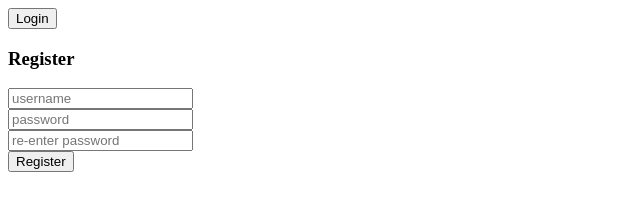
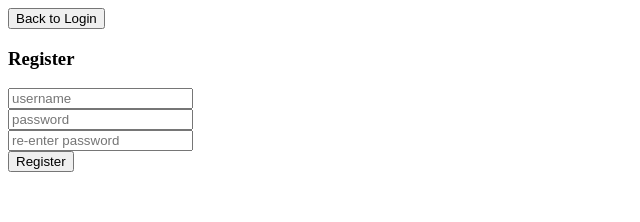
Before and after one commit to y0n4/pantry-patron, a React app: page /register in a window 1280 px wide. Shown: the top 222 px of the page, without its empty margins (0-640 px from the left). Built offline with nearby package versions, Linux system fonts and the light colour scheme; the HTML template or start-up script is replaced by a standard one.

Commit message:
Complete style of register page

```diff
--- a/client/src/components/Navigation.jsx
+++ b/client/src/components/Navigation.jsx
@@ -1,7 +1,6 @@
 import React from 'react';
 import {Link} from 'react-router-dom';
 import $ from 'jquery';
-
 
 const NavBar = () => (
   <div className="navbar navbar-default navbar-static-top">
@@ -16,7 +15,7 @@ const NavBar = () => (
         <button type="button" className="btn btn-default navbar-btn">Logout</button>
       </Link>
     </div>
-    </div>
+  </div>
 );
 
 export default NavBar;
--- a/client/src/components/Register.jsx
+++ b/client/src/components/Register.jsx
@@ -44,31 +44,34 @@ class Register extends React.Component {
   render() {
     console.log(this.props)
     return (
-      <div>
-    {/*Header*/}
-        <div>
-      {/*makes the button the link */}
+      <div className="wrapper">
+        <form className="form-signin">
           <Link to="/login">
-            <button type="button">
-              Login
+            <button
+              className="btn btn-lg btn-primary btn-sm btn-block"
+              type="submit"
+              type="button">
+              Back to Login
             </button>
           </Link>
-          <h3>Register</h3>
-        </div>
-      {/*User information*/}
-        <form>
+          <h3 className="form-signin-heading">Register</h3>
           <div>
-            <input type="text" placeholder="username" name="register-username" value={this.state.username} onChange={this.handleUsername.bind(this)}/>
+            <input type="text" className="form-control" placeholder="username" name="register-username" value={this.state.username} onChange={this.handleUsername.bind(this)}/>
           </div>
           <div>
-            <input type="password" placeholder="password" value={this.state.entry} name="register-password" onChange={this.handleEntryChange.bind(this)}/>
+            <input type="password" className="form-control" placeholder="password" name="register-password" value={this.state.password} onChange={this.handleEntryChange.bind(this)}/>
           </div>
           <div>
-            <input type="password" placeholder="re-enter password"  value={this.state.reEntry}
+            <input type="password" className="form-control" placeholder="re-enter password"  value={this.state.reEntry}
               onChange={this.handleReEntryChange.bind(this)} name="register-password-reentry"/>
           </div>
-          <div>
-            <button type="button" onClick={() => (this.checkPasswords(this.props.grabUserCredentials))}>Register</button>
+          <div className="text-align">
+            <button
+              type="button"
+              className="btn btn-lg btn-primary btn-block"
+              type="submit"
+              onClick={() => (this.checkPasswords(this.props.grabUserCredentials))}>Register
+            </button>
           </div>
         </form>
       </div>
```
Also changed, not shown: 1 other file (tests, documents, lock files or other folders).
